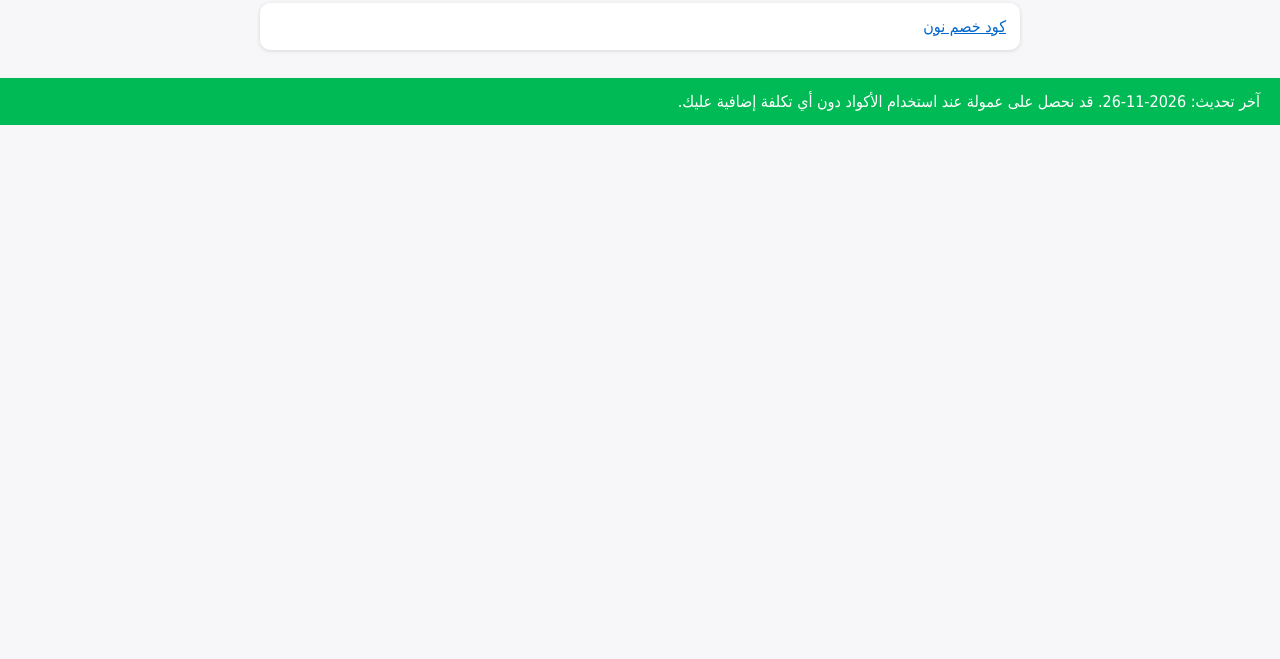
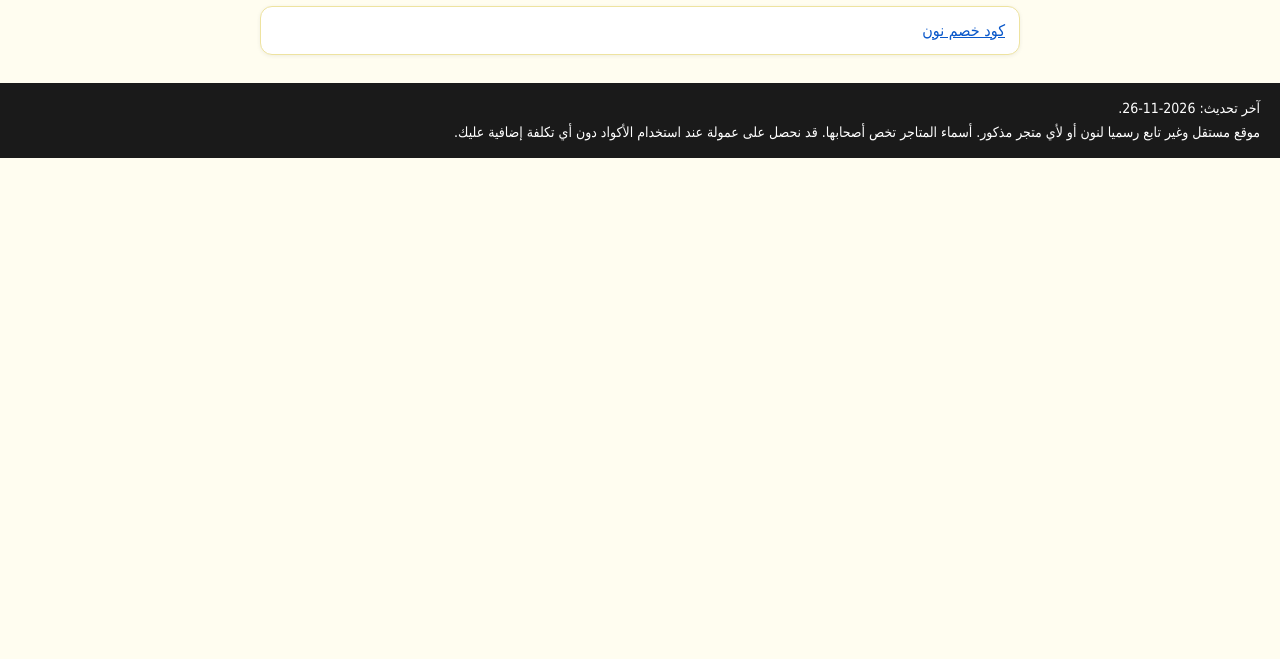
Before and after one commit to abdallahnasr10003-boop/abdallahnasr10003-boop.github.io, a plain HTML site: page index.html in a window 1280 px wide. Shown: the part 141-800 px from the top of the page. Drawn offline with Linux system fonts and the light colour scheme.

Commit message:
Update index.html

```diff
--- a/index.html
+++ b/index.html
@@ -1 +1 @@
-<!doctype html><html lang="ar" dir="rtl"><head><meta charset="utf-8"><meta name="viewport" content="width=device-width,initial-scale=1"><title>كوبونات الخليج | أكواد خصم السعودية والإمارات</title><meta name="description" content="أكواد خصم محدثة للمتاجر في السعودية والإمارات"><link rel="canonical" href="https://abdallahnasr10003-boop.github.io/"><style>body{font-family:Tahoma,Arial,sans-serif;background:#f7f7f9;margin:0;color:#222}header,footer{background:#0b5;color:#fff;padding:14px 20px}main{max-width:760px;margin:auto;padding:16px}.c{background:#fff;border-radius:10px;padding:14px;margin:12px 0;box-shadow:0 1px 4px #0002}.code{font-size:22px;font-weight:bold;border:2px dashed #0b5;padding:6px 14px;display:inline-block;direction:ltr}a{color:#06c}</style></head><body><header><a href="/" style="color:#fff;text-decoration:none"><b>كوبونات الخليج</b></a></header><main><h1>كوبونات الخليج</h1><div class="c"><a href="/noon.html">كود خصم نون</a></div></main><footer>آخر تحديث: 2026-11-26. قد نحصل على عمولة عند استخدام الأكواد دون أي تكلفة إضافية عليك.</footer></body></html>
+<!doctype html><html lang="ar" dir="rtl"><head><meta charset="utf-8"><meta name="viewport" content="width=device-width,initial-scale=1"><title>كوبونات الخليج | أكواد خصم السعودية والإمارات</title><meta name="description" content="أكواد خصم محدثة للمتاجر في السعودية والإمارات"><link rel="canonical" href="https://abdallahnasr10003-boop.github.io/"><style>body{font-family:Tahoma,Arial,sans-serif;background:#fffdf0;margin:0;color:#1a1a1a}header{background:#feee00;color:#1a1a1a;padding:14px 20px;border-bottom:3px solid #1a1a1a}footer{background:#1a1a1a;color:#fff;padding:14px 20px;font-size:14px;line-height:1.7}main{max-width:760px;margin:auto;padding:16px}.c{background:#fff;border:1px solid #eee3a0;border-radius:12px;padding:14px;margin:12px 0;box-shadow:0 1px 4px #0001}.code{font-size:22px;font-weight:bold;background:#feee00;border:2px dashed #1a1a1a;border-radius:8px;padding:6px 14px;display:inline-block;direction:ltr}.note{background:#fff8c2;border-radius:8px;padding:8px 12px;font-size:14px}a{color:#0a58ca}</style></head><body><header><a href="/" style="color:#1a1a1a;text-decoration:none"><b>كوبونات الخليج</b></a></header><main><h1>كوبونات الخليج</h1><div class="c"><a href="/noon.html">كود خصم نون</a></div></main><footer>آخر تحديث: 2026-11-26.<br>موقع مستقل وغير تابع رسميا لنون أو لأي متجر مذكور. أسماء المتاجر تخص أصحابها. قد نحصل على عمولة عند استخدام الأكواد دون أي تكلفة إضافية عليك.</footer></body></html>
```
